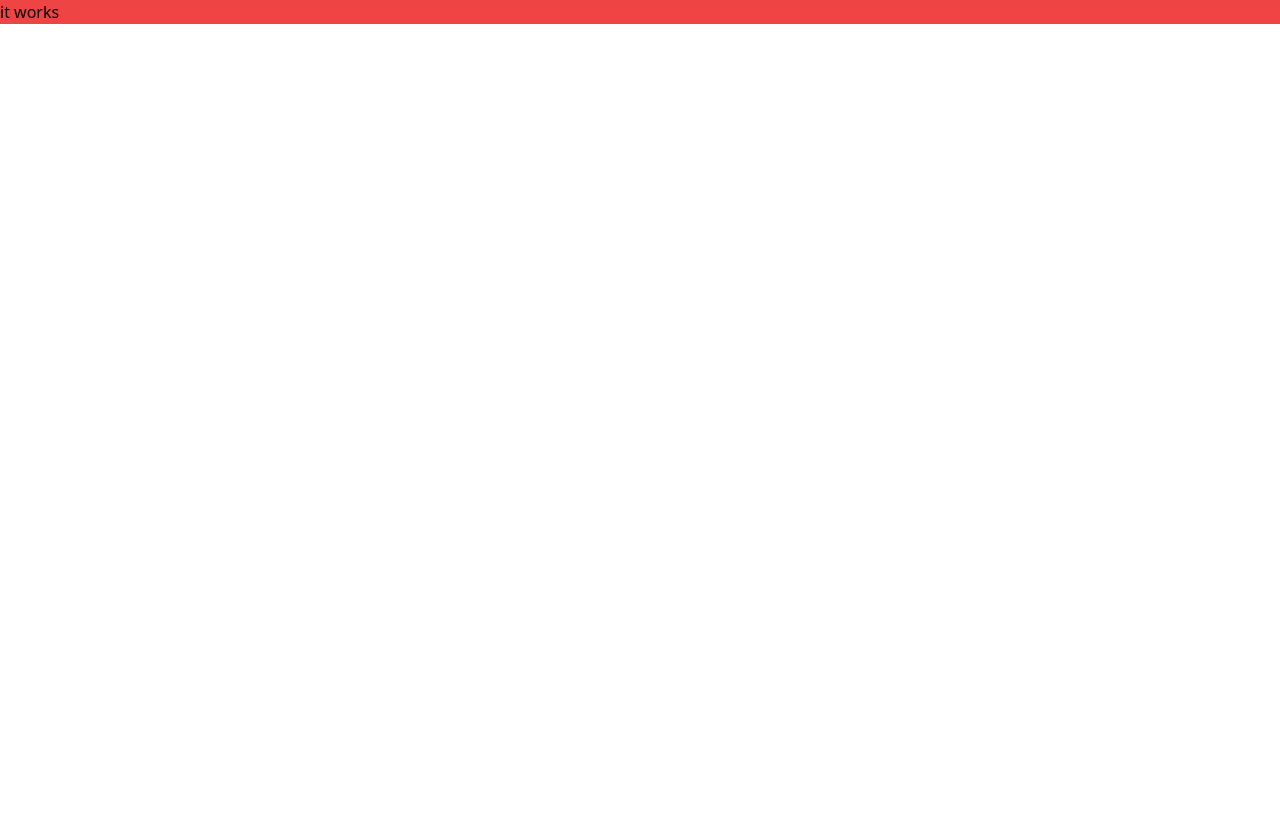
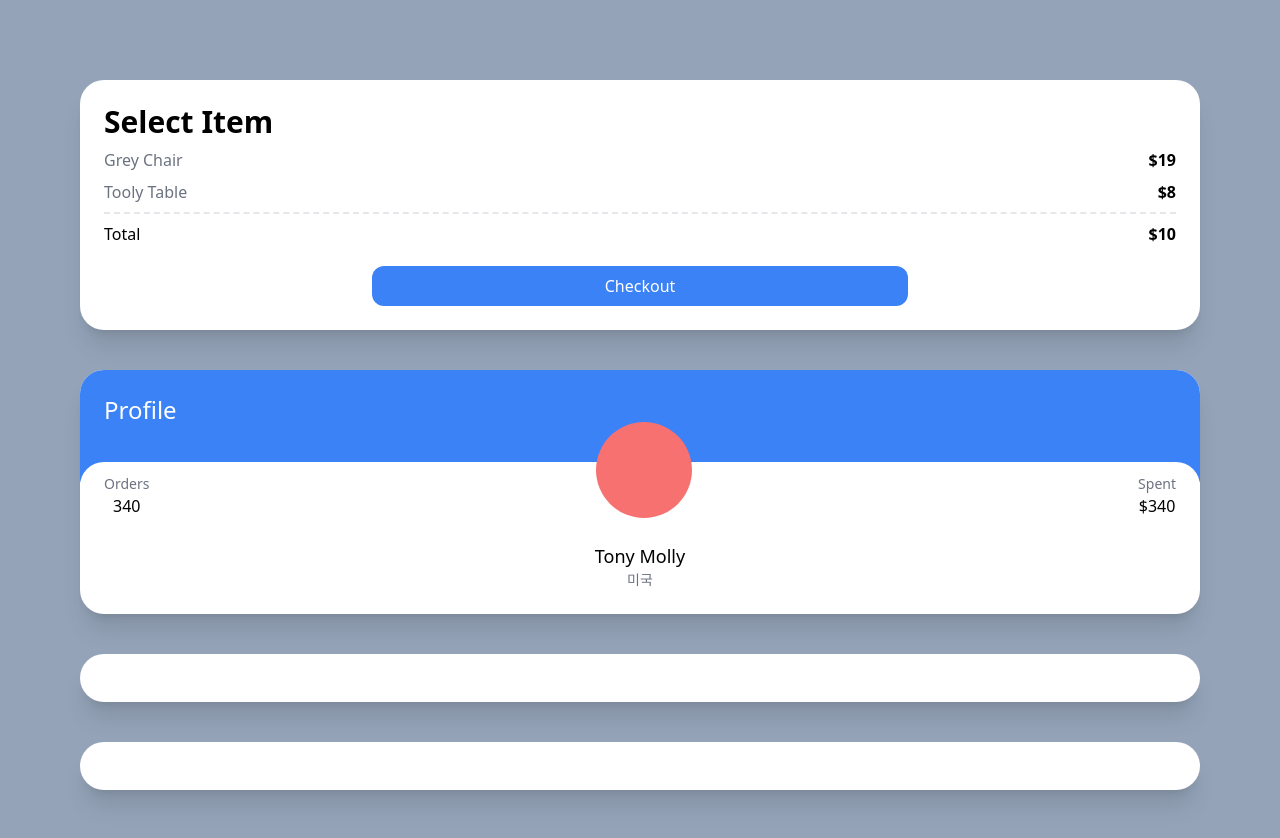
Before and after one commit to lgj9172/carrot-market, a Next.js app: page / in a window 1280 px wide. Shown: the top 838 px of the page. Before the commit the page ends 800 px from the top, so only its background shows below. Built offline with nearby package versions, Linux system fonts and the light colour scheme.

Commit message:
add: drive part 1, 2

```diff
--- a/pages/index.tsx
+++ b/pages/index.tsx
@@ -2,8 +2,49 @@ import type { NextPage } from "next";
 
 const Home: NextPage = () => {
   return (
-    <div className="bg-red-500">
-      <h1 className="text-black">it works</h1>
+    <div className="bg-slate-400 py-20 px-20 grid gap-10">
+      <div className="bg-white p-6 rounded-3xl shadow-xl">
+        <span className="font-semibold text-3xl">Select Item</span>
+        <div className="flex justify-between my-2">
+          <span className="text-gray-500">Grey Chair</span>
+          <span className="font-semibold">$19</span>
+        </div>
+        <div className="flex justify-between">
+          <span className="text-gray-500">Tooly Table</span>
+          <span className="font-semibold">$8</span>
+        </div>
+        <div className="flex justify-between mt-2 pt-2 border-t-2 border-dashed">
+          <span>Total</span>
+          <span className="font-semibold">$10</span>
+        </div>
+        <div className="mt-5 bg-blue-500 text-white p-2 text-center rounded-xl w-2/4 mx-auto">
+          Checkout
+        </div>
+      </div>
+      <div className="bg-white overflow-hidden rounded-3xl shadow-xl">
+        <div className="bg-blue-500 p-6 pb-14">
+          <span className="text-white text-2xl">Profile</span>
+        </div>
+        <div className="rounded-3xl p-6 bg-white relative -top-5">
+          <div className="flex relative -top-16 items-end justify-between">
+            <div className="flex flex-col items-center">
+              <span className="text-sm text-gray-500">Orders</span>
+              <span className="font-medium">340</span>
+            </div>
+            <div className="h-24 w-24 bg-red-400 rounded-full" />
+            <div className="flex flex-col items-center">
+              <span className="text-sm text-gray-500">Spent</span>
+              <span className="font-medium">$340</span>
+            </div>
+          </div>
+          <div className="relative flex flex-col items-center -mt-10 -mb-5">
+            <span className="text-lg font-medium">Tony Molly</span>
+            <span className="text-sm text-gray-500">미국</span>
+          </div>
+        </div>
+      </div>
+      <div className="bg-white p-6 rounded-3xl shadow-xl"></div>
+      <div className="bg-white p-6 rounded-3xl shadow-xl"></div>
     </div>
   );
 };
```
